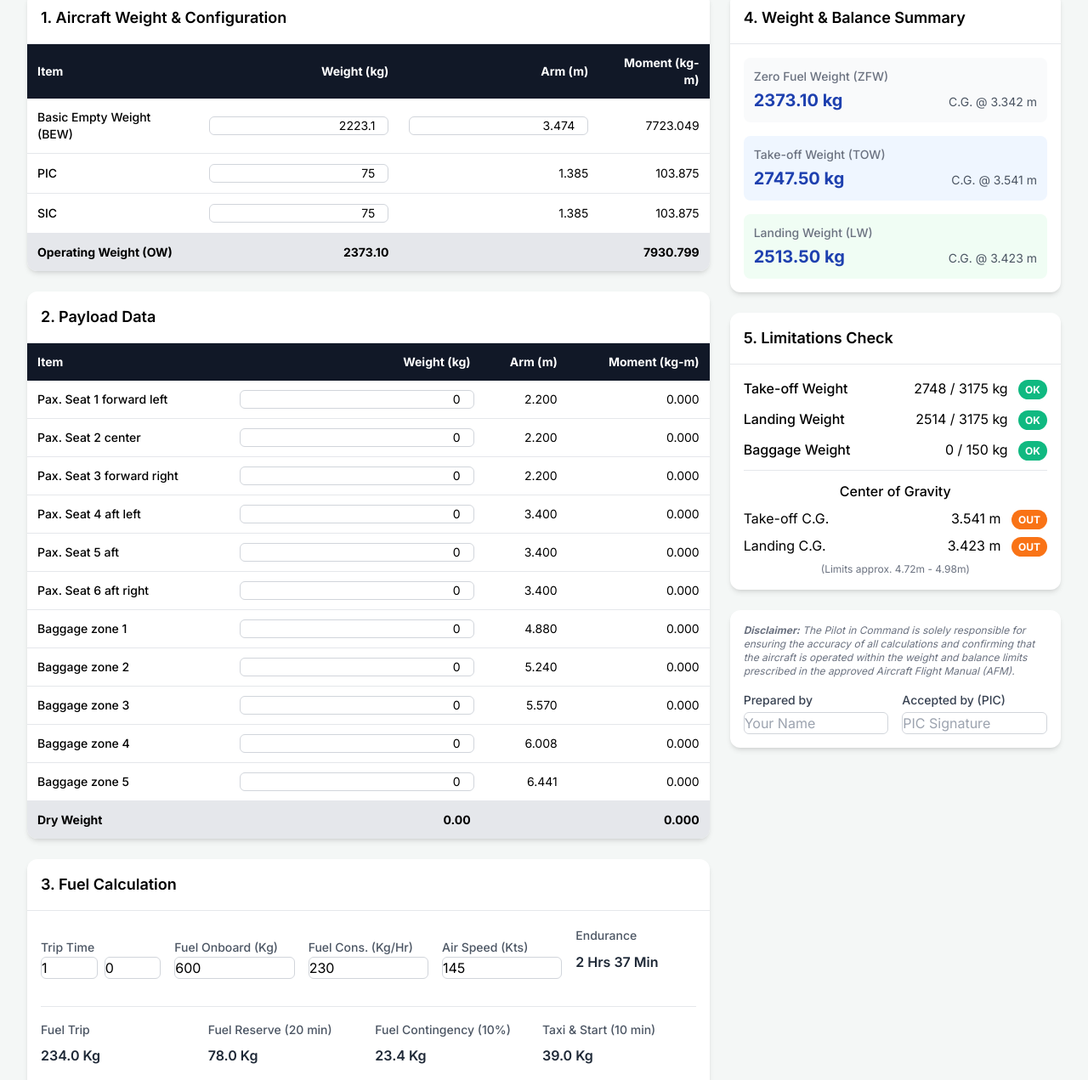
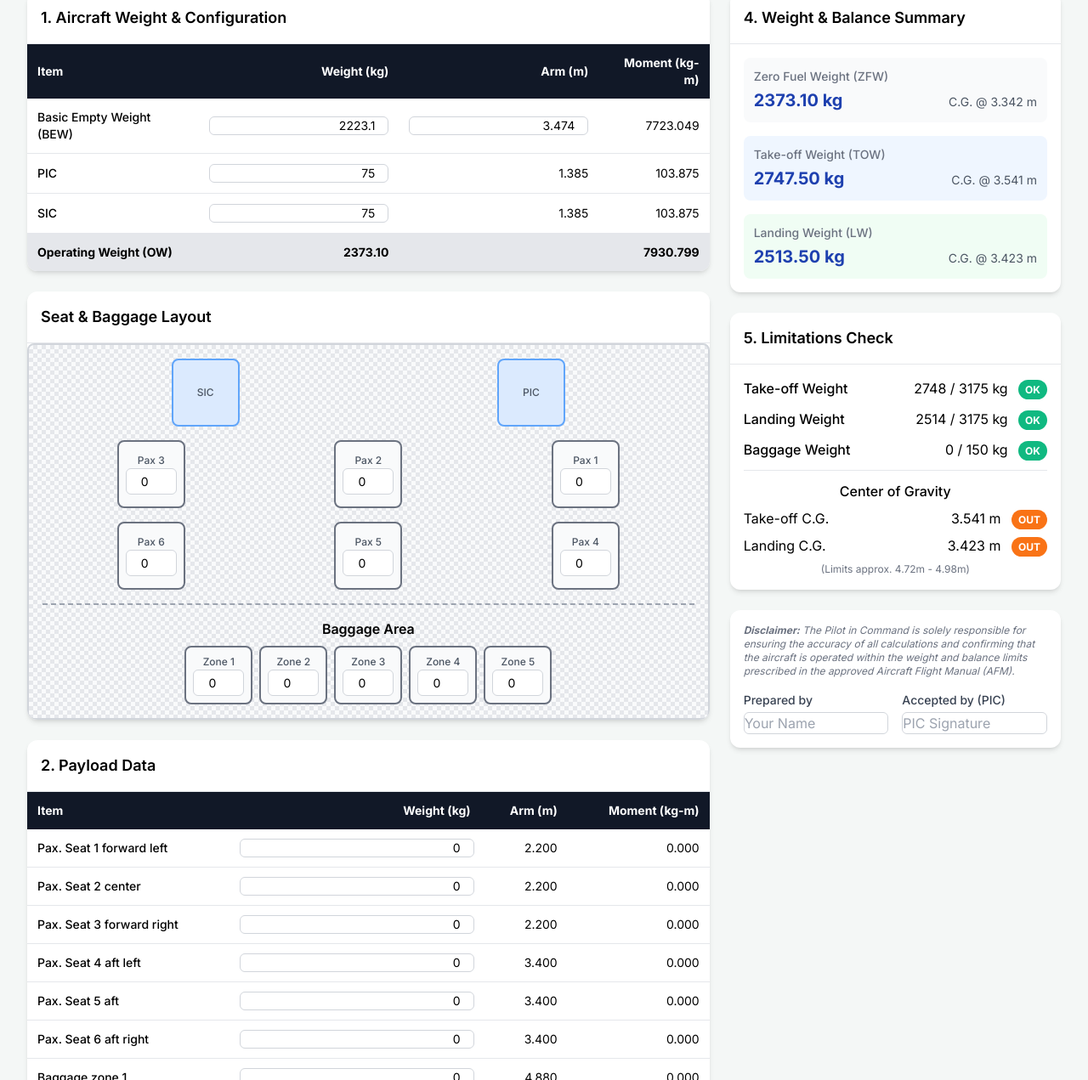
Before and after one commit to blackhorse7315/loadsheetagustaPKTWZ, a plain HTML site: page index.html in a window 1280 px wide. Shown: the part 408-1679 px from the top of the page at 85% size. Drawn offline with nearby package versions, Linux system fonts and the light colour scheme.

Commit message:
Add files via upload

```diff
--- a/index.html
+++ b/index.html
@@ -70,6 +70,38 @@
             padding-top: 0.5rem; /* To align with inputs */
             padding-bottom: 0.5rem;
         }
+        .seat {
+            border: 2px solid #6b7280;
+            border-radius: 0.5rem;
+            width: 80px;
+            height: 80px;
+            display: flex;
+            flex-direction: column;
+            align-items: center;
+            justify-content: center;
+            background-color: #f9fafb;
+        }
+        .seat-label {
+            font-size: 0.75rem;
+            font-weight: 500;
+            color: #4b5563;
+        }
+        .seat input {
+            width: 60px;
+            text-align: center;
+            font-size: 0.875rem;
+            padding: 0.25rem;
+        }
+        .cabin-layout {
+            border: 2px solid #d1d5db;
+            border-radius: 0.5rem;
+            padding: 1rem;
+            background-color: #f9fafb;
+            background-image: repeating-linear-gradient(45deg, #e5e7eb 25%, transparent 25%, transparent 75%, #e5e7eb 75%, #e5e7eb), repeating-linear-gradient(45deg, #e5e7eb 25%, #f9fafb 25%, #f9fafb 75%, #e5e7eb 75%, #e5e7eb);
+            background-position: 0 0, 5px 5px;
+            background-size: 10px 10px;
+
+        }
     </style>
 </head>
 <body class="p-4 md:p-8">
@@ -78,7 +110,7 @@
         <!-- Header -->
         <div class="text-center mb-8">
             <h1 class="text-2xl md:text-4xl font-bold text-gray-800">PT. TRANSWISATA PRIMA AVIATION</h1>
-            <h2 class="text-lg md:text-xl font-semibold text-gray-600 mt-1">LOAD & TRIM SHEET - HELICOPTER A109S GRAND</h2>
+            <h2 class="text-lg md:text-xl font-semibold text-gray-600 mt-1">LOAD SHEET - HELICOPTER A109S GRAND</h2>
             <p class="text-sm text-gray-500 mt-2">Made by Capt. Ramdan</p>
         </div>
 
@@ -185,6 +217,41 @@
                                 </tr>
                             </tfoot>
                         </table>
+                    </div>
+                </div>
+
+                <!-- Seat Layout Card -->
+                <div class="card">
+                    <h3 class="p-4 text-lg font-semibold border-b">Seat & Baggage Layout</h3>
+                    <div class="p-4 cabin-layout flex flex-col items-center space-y-4">
+                        <!-- Cockpit -->
+                        <div class="w-full flex justify-around">
+                            <div class="seat bg-blue-100 border-blue-400"><span class="seat-label">SIC</span></div>
+                            <div class="seat bg-blue-100 border-blue-400"><span class="seat-label">PIC</span></div>
+                        </div>
+                        <!-- Rear-facing Seats -->
+                        <div class="w-full flex justify-around">
+                            <div class="seat" id="layout_pax3_seat"><span class="seat-label">Pax 3</span><input type="number" id="layout_pax3_weight" value="0"></div>
+                            <div class="seat" id="layout_pax2_seat"><span class="seat-label">Pax 2</span><input type="number" id="layout_pax2_weight" value="0"></div>
+                            <div class="seat" id="layout_pax1_seat"><span class="seat-label">Pax 1</span><input type="number" id="layout_pax1_weight" value="0"></div>
+                        </div>
+                        <!-- Forward-facing Seats -->
+                        <div class="w-full flex justify-around">
+                             <div class="seat" id="layout_pax6_seat"><span class="seat-label">Pax 6</span><input type="number" id="layout_pax6_weight" value="0"></div>
+                             <div class="seat" id="layout_pax5_seat"><span class="seat-label">Pax 5</span><input type="number" id="layout_pax5_weight" value="0"></div>
+                             <div class="seat" id="layout_pax4_seat"><span class="seat-label">Pax 4</span><input type="number" id="layout_pax4_weight" value="0"></div>
+                        </div>
+                        <!-- Baggage -->
+                        <div class="w-full border-t-2 border-dashed border-gray-400 mt-4 pt-4 flex flex-col items-center">
+                            <span class="font-semibold mb-2">Baggage Area</span>
+                            <div class="flex space-x-2">
+                                <div class="seat !w-auto !h-auto p-2" id="layout_bag1_seat"><span class="seat-label">Zone 1</span><input type="number" id="layout_bag1_weight" value="0"></div>
+                                <div class="seat !w-auto !h-auto p-2" id="layout_bag2_seat"><span class="seat-label">Zone 2</span><input type="number" id="layout_bag2_weight" value="0"></div>
+                                <div class="seat !w-auto !h-auto p-2" id="layout_bag3_seat"><span class="seat-label">Zone 3</span><input type="number" id="layout_bag3_weight" value="0"></div>
+                                <div class="seat !w-auto !h-auto p-2" id="layout_bag4_seat"><span class="seat-label">Zone 4</span><input type="number" id="layout_bag4_weight" value="0"></div>
+                                <div class="seat !w-auto !h-auto p-2" id="layout_bag5_seat"><span class="seat-label">Zone 5</span><input type="number" id="layout_bag5_weight" value="0"></div>
+                            </div>
+                        </div>
                     </div>
                 </div>
 
@@ -391,6 +458,15 @@
                 { id: 'bag5', label: 'Baggage zone 5', arm: 6.441, weight: 0 },
             ];
 
+            const layoutMap = {
+                'layout_pax1_weight': 'pax1_weight', 'layout_pax2_weight': 'pax2_weight',
+                'layout_pax3_weight': 'pax3_weight', 'layout_pax4_weight': 'pax4_weight',
+                'layout_pax5_weight': 'pax5_weight', 'layout_pax6_weight': 'pax6_weight',
+                'layout_bag1_weight': 'bag1_weight', 'layout_bag2_weight': 'bag2_weight',
+                'layout_bag3_weight': 'bag3_weight', 'layout_bag4_weight': 'bag4_weight',
+                'layout_bag5_weight': 'bag5_weight'
+            };
+
             const limits = {
                 maxTOW: 3175,
                 maxLW: 3175,
@@ -555,31 +631,43 @@
 
             // --- EVENT LISTENERS ---
             function addEventListeners() {
-                const inputs = document.querySelectorAll('input[type="number"], input[type="text"], select');
-                inputs.forEach(input => {
+                const allInputs = document.querySelectorAll('input[type="number"], input[type="text"], select');
+                allInputs.forEach(input => {
                     if (input.type === 'number') {
-                        // Add focus/blur logic for number inputs
                         input.addEventListener('focus', function() {
-                            // Store the current value as a data attribute before clearing
                             this.setAttribute('data-original-value', this.value);
                             this.value = '';
                         });
 
                         input.addEventListener('blur', function() {
-                            // If the input is empty after blurring, restore the original value
                             if (this.value.trim() === '') {
                                 this.value = this.getAttribute('data-original-value');
                             }
-                            // Always recalculate on blur to catch changes
                             calculateAll();
                         });
                     }
 
-                    // Add real-time calculation for all input types
                     input.addEventListener('input', calculateAll);
-                    // Add change event for selects and other inputs that need it
                     input.addEventListener('change', calculateAll);
                 });
+
+                // Two-way binding for layout and table
+                for (const [layoutId, tableId] of Object.entries(layoutMap)) {
+                    const layoutInput = document.getElementById(layoutId);
+                    const tableInput = document.getElementById(tableId);
+
+                    layoutInput.addEventListener('input', () => {
+                        if (document.activeElement === layoutInput) {
+                           tableInput.value = layoutInput.value;
+                        }
+                    });
+
+                    tableInput.addEventListener('input', () => {
+                         if (document.activeElement === tableInput) {
+                           layoutInput.value = tableInput.value;
+                        }
+                    });
+                }
             }
 
 
```
